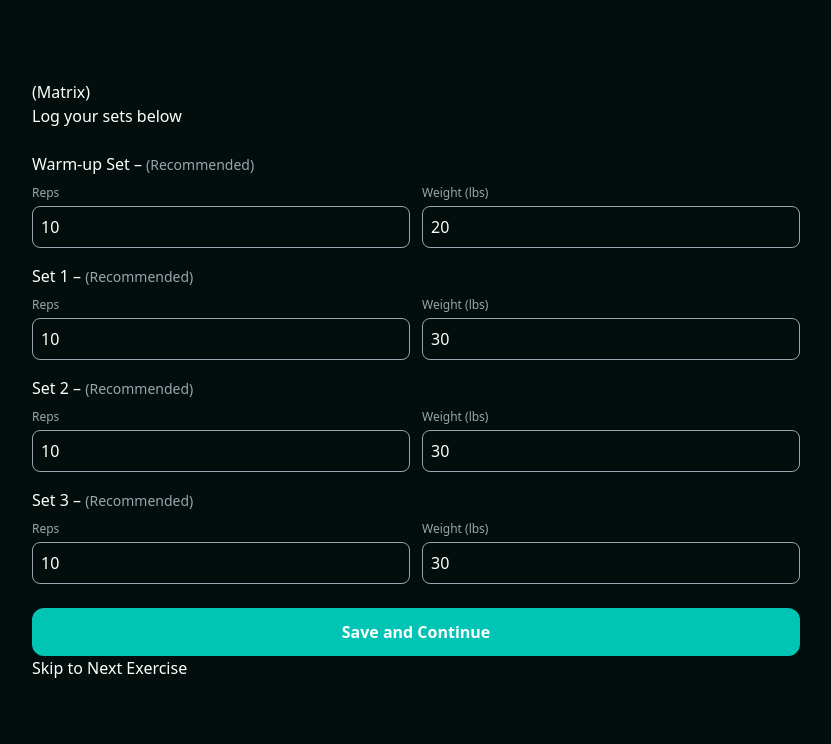
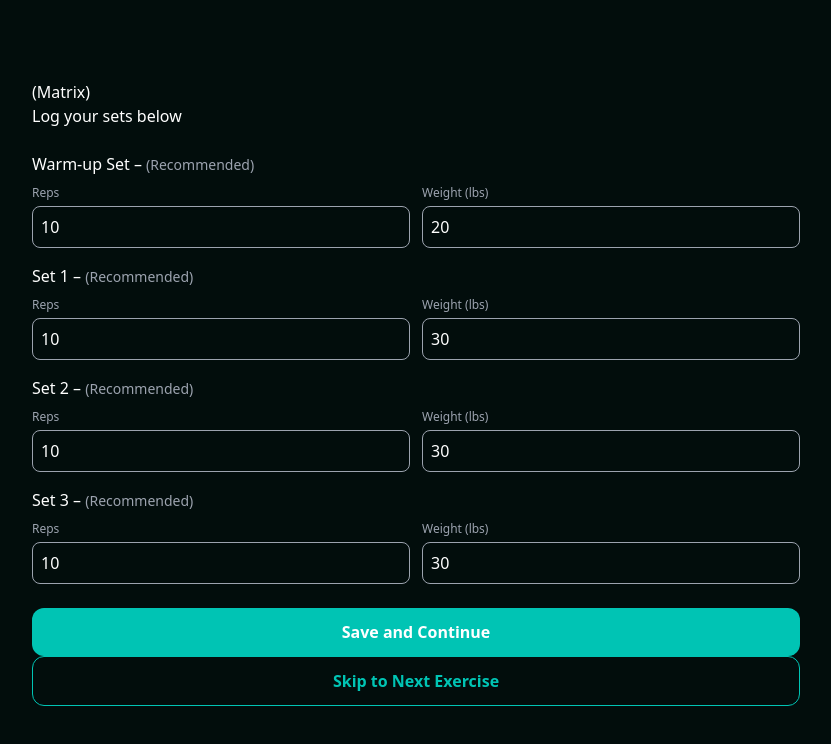
Before and after one commit to Cintegras/formcoach-dev, a React (Vite) app: page / in a window 1280 px wide. Shown: the top 744 px of the page, without its empty margins (224-1055 px from the left). Built offline with nearby package versions, Linux system fonts and the light colour scheme.

Commit message:
Code edited in Lovable Code Editor
Edited UI in Lovable

```diff
--- a/src/components/SecondaryButton.tsx
+++ b/src/components/SecondaryButton.tsx
@@ -1,4 +1,3 @@
-
 import React from 'react';
 import { Link } from 'react-router-dom';
 
@@ -19,8 +18,24 @@ const SecondaryButton: React.FC<SecondaryButtonProps> = ({
   disabled = false,
   type = "button"
 }) => {
-  const baseClass = "formcoach-secondary-btn";
-  const finalClass = `${baseClass} ${className} ${disabled ? 'opacity-50 cursor-not-allowed' : ''}`;
+  const baseClass = `
+    w-full
+    text-center
+    rounded-xl
+    border
+    border-formcoach-primary
+    text-formcoach-primary
+    font-semibold
+    px-4 py-3
+    bg-transparent
+    hover:bg-formcoach-primary/10
+    transition
+    duration-200
+    disabled:opacity-50
+    disabled:cursor-not-allowed
+  `;
+
+  const finalClass = `${baseClass} ${className}`.trim();
 
   if (to) {
     return (
```
